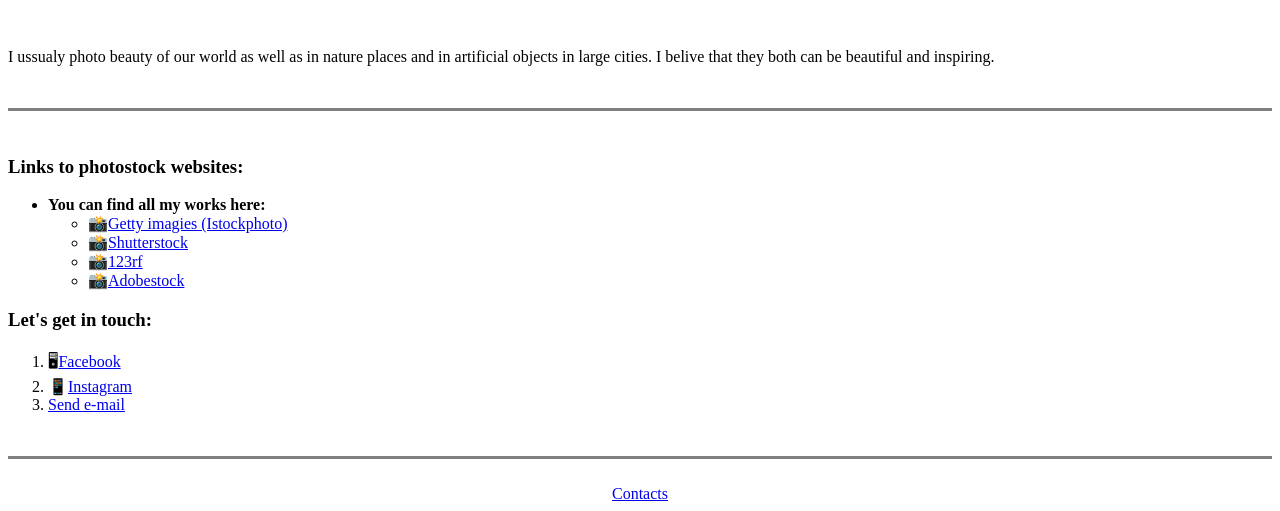
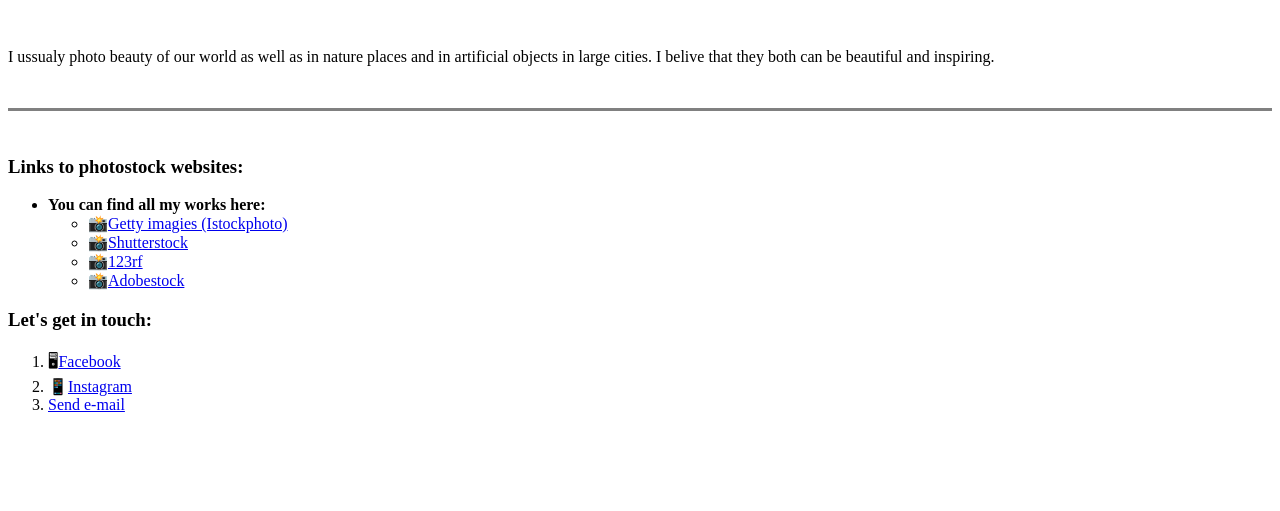
Before and after one commit to abiwoo/site, a plain HTML site: page index.html in a window 1280 px wide. Shown: the part 430-941 px from the top of the page. After the commit the page ends 860 px from the top, so only its background shows below. Drawn offline with Linux system fonts and the light colour scheme.

Commit message:
Update index.html
removed contacts block

```diff
--- a/index.html
+++ b/index.html
@@ -40,12 +40,6 @@
     <li> &#128241;<a href="https://www.instagram.com/planet_glory/">Instagram</a></li>
     <li><a href="mailto:abiwoo@gmail.com">Send e-mail</a></li>
   </ol>
-  <br>
-  <hr size="3" noshade />
-  <br>
-  <center>
-    <a href="additional information.html">Contacts</a>
-  </center>
 </body>
 
 </html>
```
